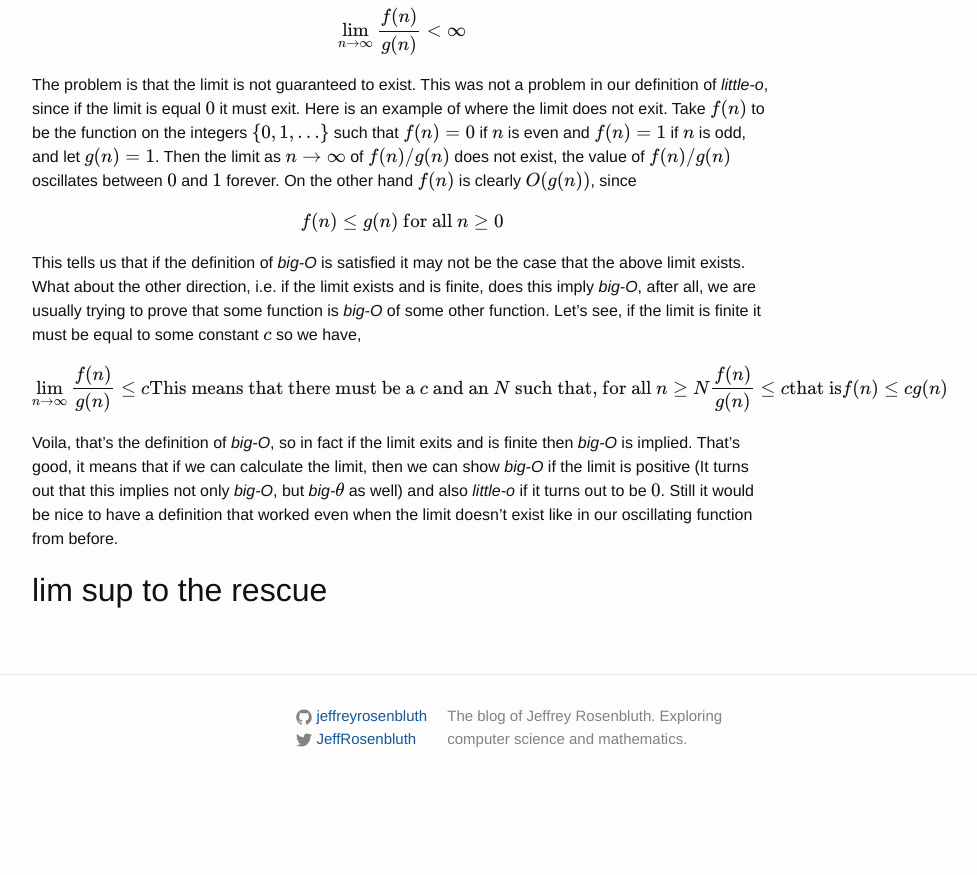
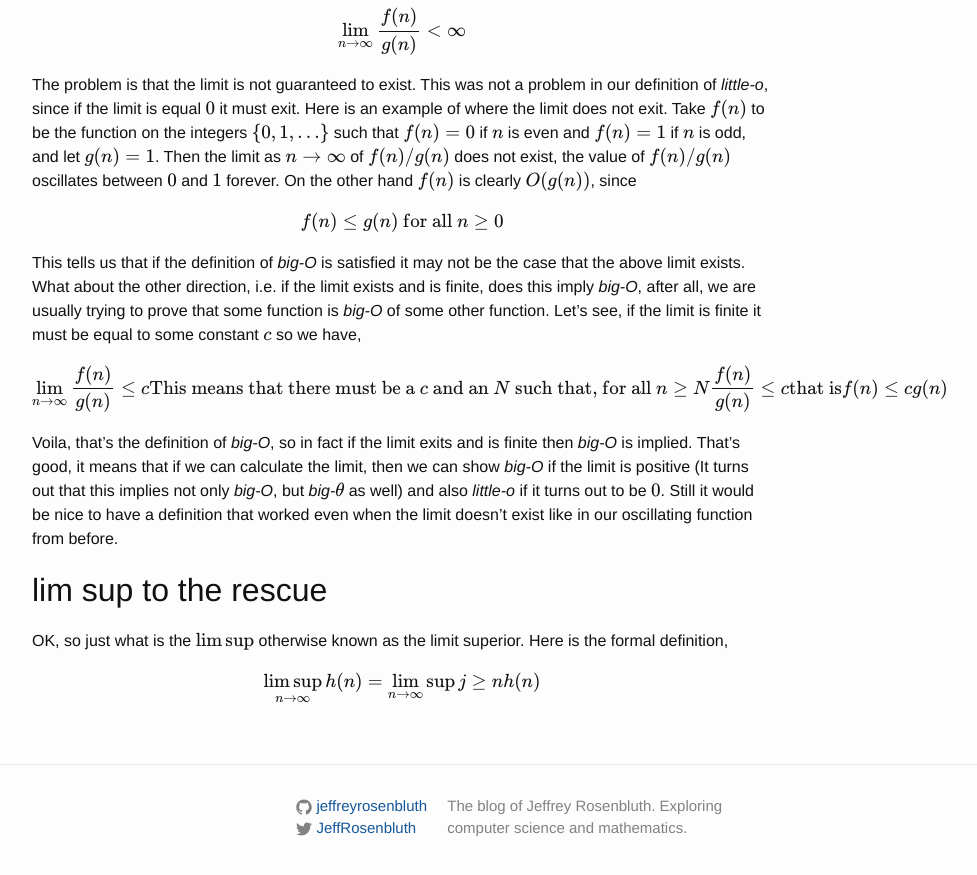
Before and after one commit to jeffreyrosenbluth/jeffreyrosenbluth.github.io, a Jekyll site: the page built from _posts/2016-02-05-bigO.md, in a window 1280 px wide and 900 px high, scrolled down 893 px. Shown: the top 875 px of the window, without its empty margins (238-1215 px from the left). Built offline with Jekyll 4.4.1, drawn with Linux system fonts in a browser that asks for light colours; formulas are drawn with MathJax 3; comment, search, counter and statistics services are not loaded; before the commit the page ends 1703 px from its top, so only the background shows below that.

Commit message:
def of limsup

```diff
--- a/_posts/2016-02-05-bigO.md
+++ b/_posts/2016-02-05-bigO.md
@@ -47,3 +47,8 @@ $$
 Voila, that's the definition of *big-O*, so in fact if the limit exits and is finite then *big-O* is implied. That's good, it means that if we can calculate the limit, then we can show *big-O* if the limit is positive (It turns out that this implies not only *big-O*, but *big-*$$\theta$$ as well) and also *little-o* if it turns out to be $$0$$. Still it would be nice to have a definition that worked even when the limit doesn't exist like in our oscillating function from before.
 
 ## lim sup to the rescue
+
+OK, so just what is the $$\limsup$$ otherwise known as the limit superior. Here is the formal definition,
+{% raw %}
+$$\limsup_{n \rightarrow \infty} h(n) = \lim_{n \rightarrow \infty} \sup{j \geq n} h(n)$$
+{% endraw %}
```
